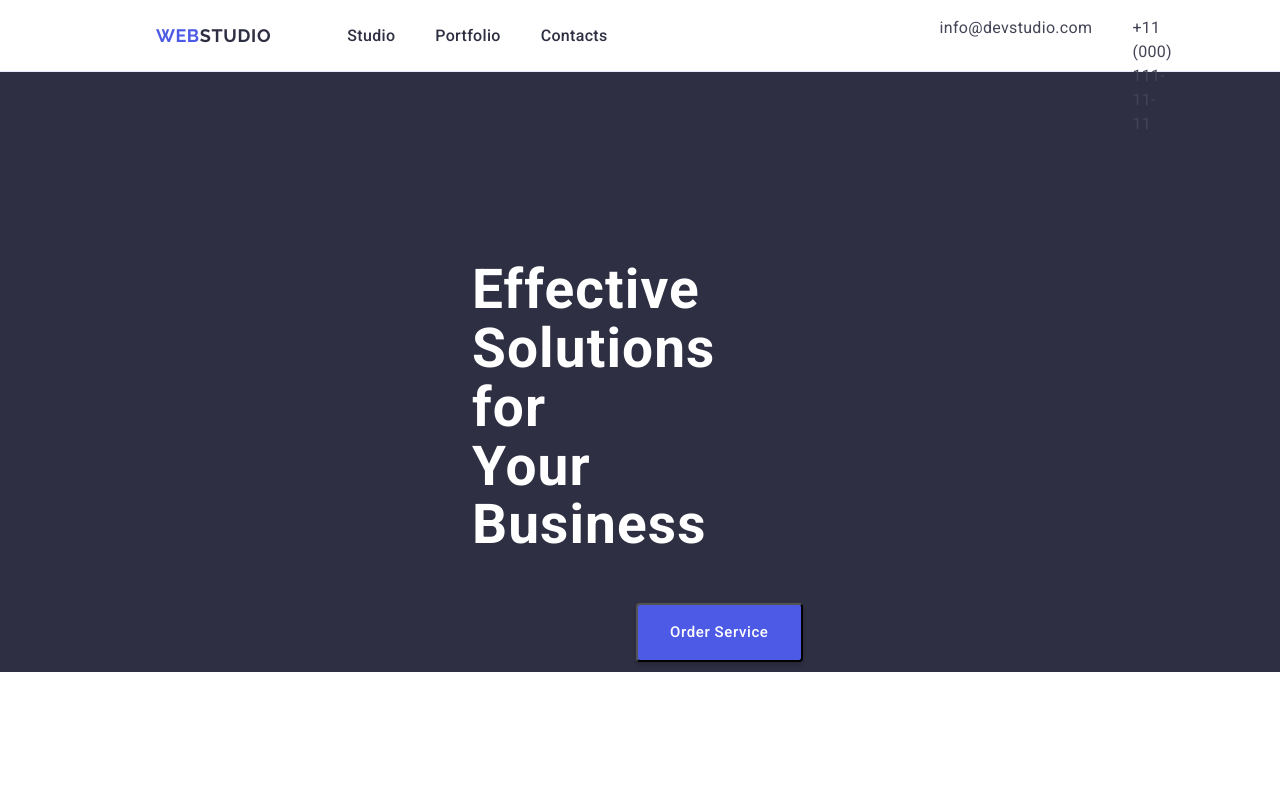
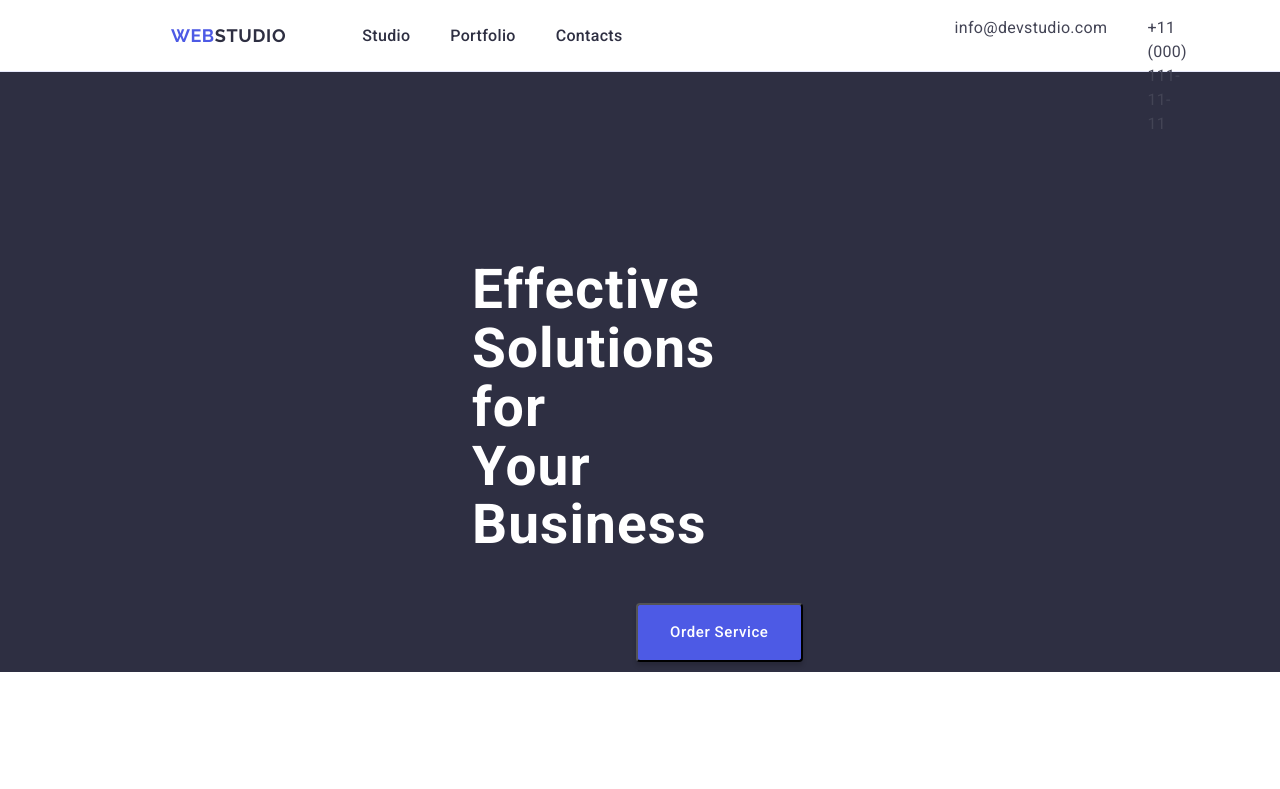
Before and after one commit to ElizabethCheb/goit-markup-hw-03, a plain HTML site: page index.html in a window 1280 px wide. Shown: the top 789 px of the page. Drawn offline with nearby package versions, Linux system fonts and the light colour scheme.

Commit message:
changes5

```diff
--- a/css/styles.css
+++ b/css/styles.css
@@ -39,6 +39,8 @@ button {
   height: 72px;
   border-bottom: 1px solid var(--cornflower, #e7e9fc);
   background: var(--white, #fff);
+  margin: 0;
+  padding: 0 15px;
 }
 .menu_nav {
   display: flex;
@@ -83,6 +85,7 @@ button {
   font-weight: 500;
   line-height: 1.5; /* 116.667% */
   letter-spacing: 0.02em;
+  padding: 24px 0;
 }
 
 .li_nav:hover {
@@ -97,7 +100,7 @@ button {
   font-style: normal;
 }
 .ul_adress {
-  display: inline-flex;
+  display: flex;
   align-items: flex-start;
   gap: 40px;
   padding-left: 0;
```
